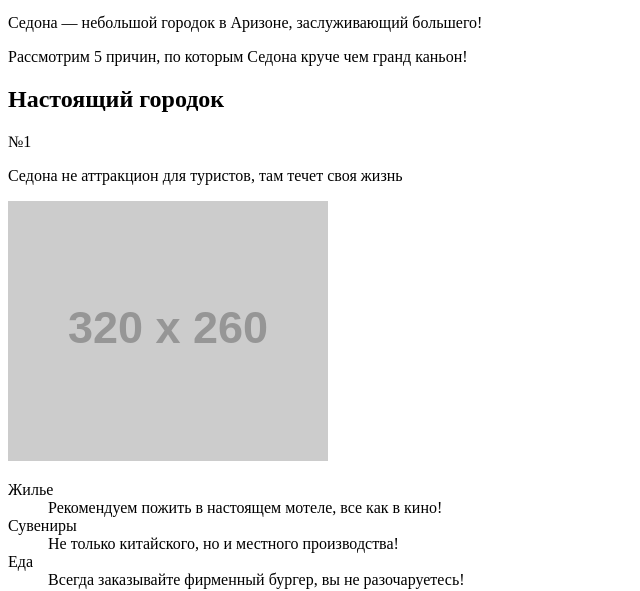
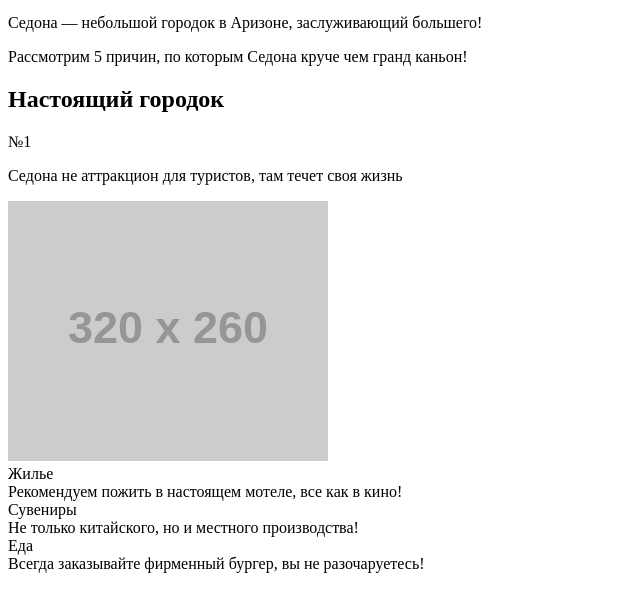
Before and after one commit to cooltolia/202119-sedona, a website: page index.html in a window 1280 px wide. Shown: the part 211-802 px from the top of the page, without its empty margins (0-640 px from the left). Drawn offline with Linux system fonts and the light colour scheme; placeholder pictures from the web are drawn by us.

Commit message:
Последние правки по замечаниям наставника

```diff
--- a/index.html
+++ b/index.html
@@ -47,14 +47,14 @@
         <div class="advantage__photo">
           <img src="http://placehold.it/320x260" alt="Фото мотеля">
         </div>
-        <dl class="advantage__features">
-          <dt class="advantage-main__feature-title">Жилье</dt>
-          <dd class="advantage-main__feature-desc">Рекомендуем пожить в настоящем мотеле, все как в кино!</dd>
-          <dt class="advantage-main__feature-title">Сувениры</dt>
-          <dd class="advantage-main__feature-desc">Не только китайского, но и местного производства!</dd>
-          <dt class="advantage-main__feature-title">Еда</dt>
-          <dd class="advantage-main__feature-desc">Всегда заказывайте фирменный бургер, вы не разочаруетесь!</dd>
-        </dl>
+        <div class="advantage__features">
+          <div class="advantage-main__feature-title">Жилье</div>
+          <div class="advantage-main__feature-desc">Рекомендуем пожить в настоящем мотеле, все как в кино!</div>
+          <div class="advantage-main__feature-title">Сувениры</div>
+          <div class="advantage-main__feature-desc">Не только китайского, но и местного производства!</div>
+          <div class="dvantage-main__feature-title">Еда</div>
+          <div class="advantage-main__feature-desc">Всегда заказывайте фирменный бургер, вы не разочаруетесь!</div>
+        </div>
       </div>
       <div class="advantage">
         <h2 class="advantage__title">Там есть мост дьявола</h2>
```
